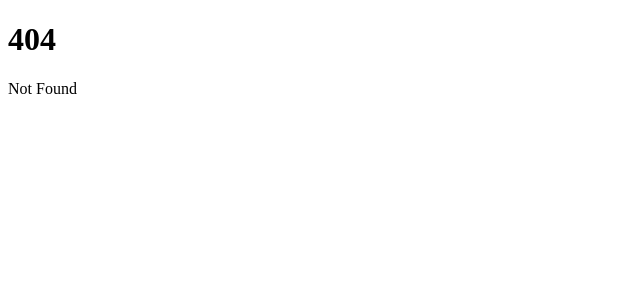
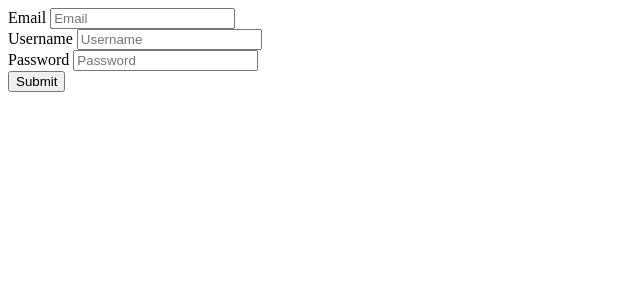
Before and after one commit to HarryXu497/sip-wise, a SvelteKit app: page /sign-up in a window 1280 px wide. Before the commit this address had no page. Shown: the top 300 px of the page, without its empty margins (0-640 px from the left). Built offline with nearby package versions, Linux system fonts and the light colour scheme.

Commit message:
created auth pages

```diff
--- a/package.json
+++ b/package.json
@@ -27,5 +27,8 @@
 		"typescript": "^5.0.0",
 		"typescript-eslint": "^8.0.0",
 		"vite": "^5.0.3"
+	},
+	"dependencies": {
+		"firebase": "^11.0.1"
 	}
 }
--- /dev/null
+++ b/src/lib/firebase/auth.ts
@@ -0,0 +1,18 @@
+import { createUserWithEmailAndPassword, signInWithEmailAndPassword, signOut, updateProfile } from "firebase/auth";
+import { auth } from "./firebase";
+
+export async function signUpUser(email: string, username: string, password: string) {
+	const credentials = await createUserWithEmailAndPassword(auth, email, password);
+
+	updateProfile(credentials.user, {
+		displayName: username,
+	})
+}
+
+export async function signInUser(email: string, password: string) {
+	await signInWithEmailAndPassword(auth, email, password);
+}
+
+export async function signOutUser() {
+	await signOut(auth);
+}
--- /dev/null
+++ b/src/lib/firebase/firebase.ts
@@ -0,0 +1,21 @@
+// Import the functions you need from the SDKs you need
+import { initializeApp } from "firebase/app";
+import { getAuth } from "firebase/auth";
+// TODO: Add SDKs for Firebase products that you want to use
+// https://firebase.google.com/docs/web/setup#available-libraries
+
+// Your web app's Firebase configuration
+const firebaseConfig = {
+  apiKey: "AIzaSyDF5TGSYK7kwkjiWGXXC9H7phEBusd24Kc",
+  authDomain: "sip-wise.firebaseapp.com",
+  projectId: "sip-wise",
+  storageBucket: "sip-wise.appspot.com",
+  messagingSenderId: "178266752989",
+  appId: "1:178266752989:web:576ccf2d20f81837279834"
+};
+
+// Initialize Firebase
+const app = initializeApp(firebaseConfig);
+const auth = getAuth(app);
+
+export { auth };
--- /dev/null
+++ b/src/routes/(auth)/sign-up/+page.svelte
@@ -0,0 +1,62 @@
+<script lang="ts">
+	import { enhance } from '$app/forms';
+	import { signUpUser } from '$lib/firebase/auth';
+	import type { SubmitFunction } from '@sveltejs/kit';
+
+	let errorMessage = $state<string | null>(null);
+
+	const onSubmit = (async ({ formData, cancel }) => {
+		const email = formData.get('email') as string | null;
+		const username = formData.get('username') as string | null;
+		const password = formData.get('password') as string | null;
+
+		if (!email || !username || !password) {
+			errorMessage = 'Empty field(s)';
+			cancel();
+			return;
+		}
+
+		try {
+			await signUpUser(email, username, password);
+		} catch (e) {
+			console.log(e);
+		}
+	}) as SubmitFunction;
+</script>
+
+<form method="POST" use:enhance={onSubmit}>
+	<div class="form-control">
+		<label for="email">Email</label>
+		<input
+			type="email"
+			name="email"
+			id="email"
+			autocomplete="email"
+			placeholder="Email"
+		/>
+	</div>
+	<div class="form-control">
+		<label for="username">Username</label>
+		<input
+			type="text"
+			name="username"
+			id="username"
+			autocomplete="username"
+			placeholder="Username"
+		/>
+	</div>
+	<div class="form-control">
+		<label for="password">Password</label>
+		<input
+			type="password"
+			name="password"
+			id="password"
+			autocomplete="current-password"
+			placeholder="Password"
+		/>
+	</div>
+	<button type="submit"> Submit </button>
+	{#if errorMessage}
+		<p class="error-message">{errorMessage}</p>
+	{/if}
+</form>
--- a/tsconfig.json
+++ b/tsconfig.json
@@ -1,6 +1,7 @@
 {
 	"extends": "./.svelte-kit/tsconfig.json",
 	"compilerOptions": {
+		"target": "ES2020",
 		"allowJs": true,
 		"checkJs": true,
 		"esModuleInterop": true,
```
Also changed, not shown: src/lib/state/auth.svelte.ts (added, +10 -0 lines), src/routes/(auth)/sign-in/+page.svelte (added, +53 -0 lines), src/routes/(app)/leaderboard/+page.svelte (added), src/routes/(app)/tracking/+page.svelte (added), 1 other file (tests, documents, lock files or other folders).
